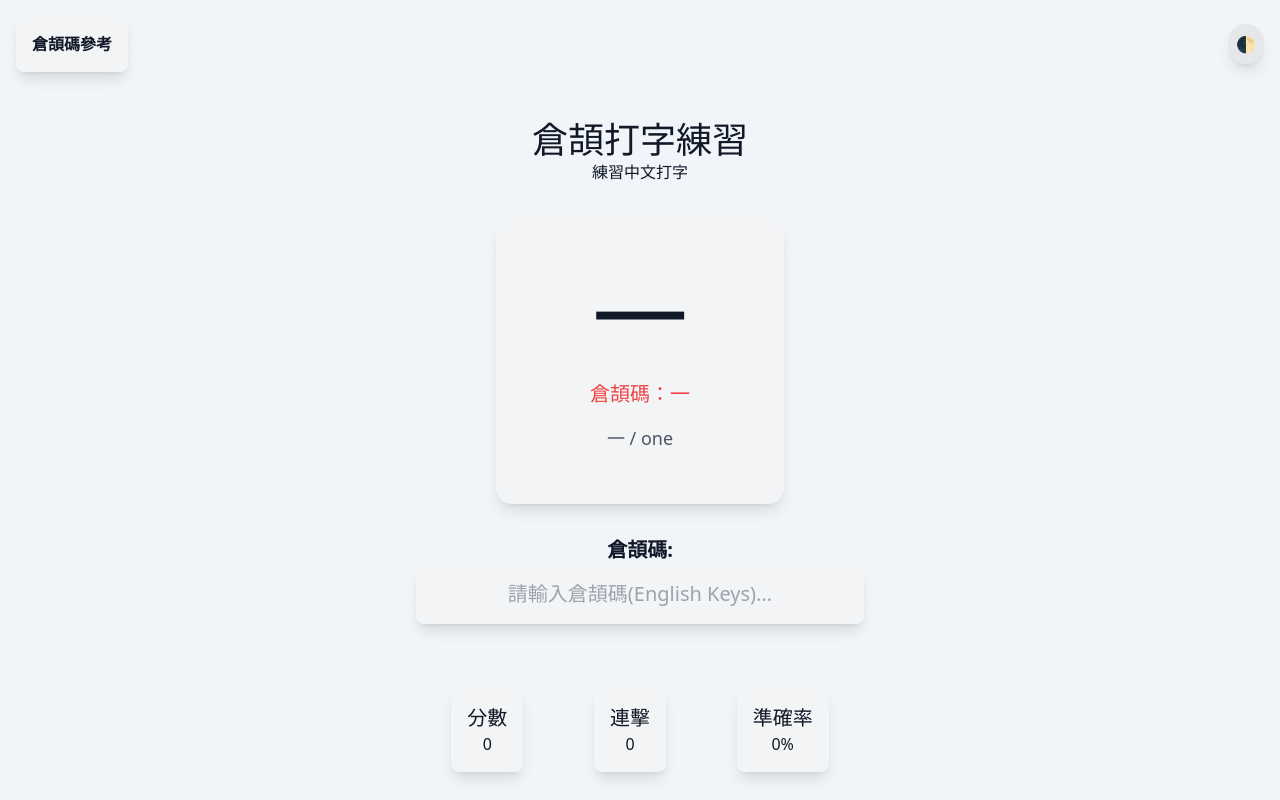
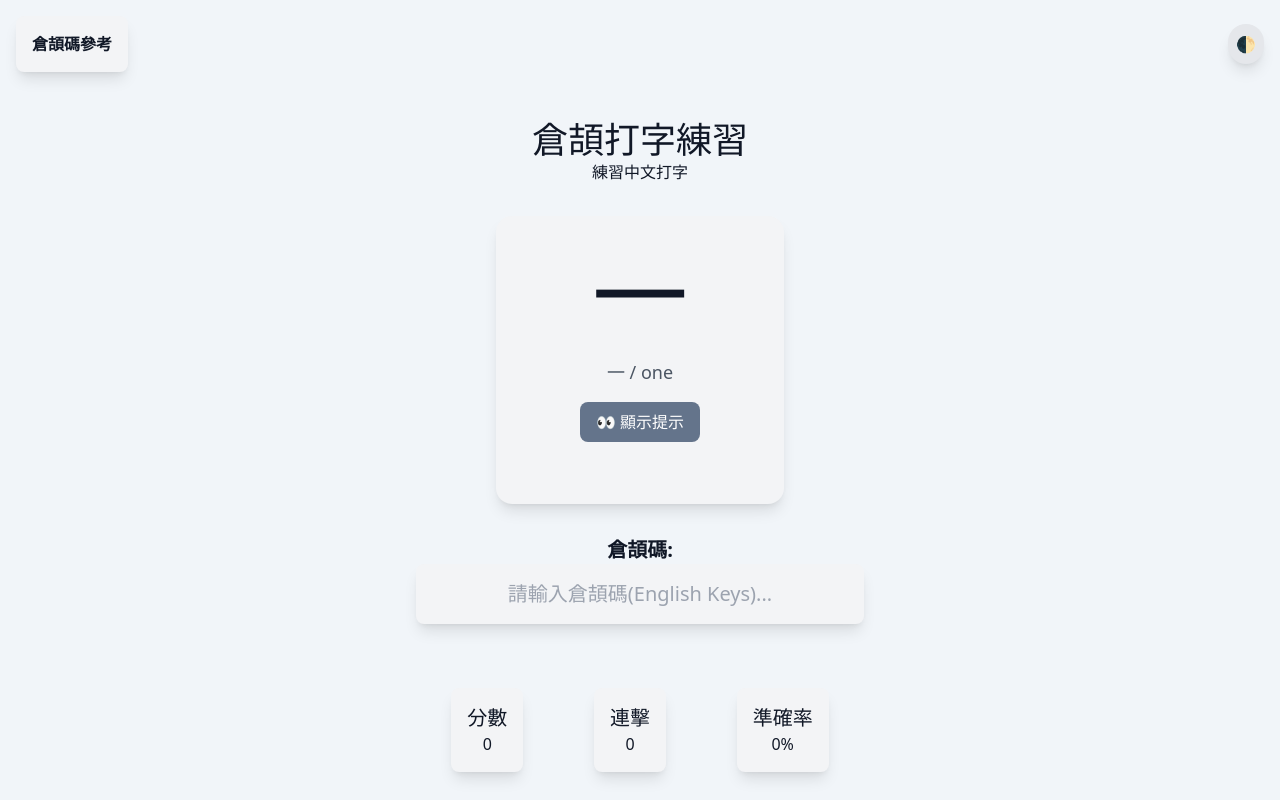
Before and after one commit to eugenieeeech/cangjie-practice, a React (Vite) app: page / in a window 1280 px wide. Built offline with nearby package versions, Linux system fonts and the light colour scheme.

Commit message:
feat: add toggle button to display character hints in CharacterDisplay component

```diff
--- a/src/components/CharacterDisplay.tsx
+++ b/src/components/CharacterDisplay.tsx
@@ -1,4 +1,4 @@
-import React from 'react';
+import React, { useState } from 'react';
 
 interface CharacterDisplayProps {
   character: {
@@ -8,12 +8,24 @@ interface CharacterDisplayProps {
   };
 }
 
-const CharacterDisplay: React.FC<CharacterDisplayProps> = ({ character }) => (
-  <div className="w-72 h-72 bg-gray-100 dark:bg-gray-800 rounded-2xl shadow-lg flex flex-col items-center justify-center p-8 transition-all">
-    <div className="text-8xl mb-4">{character.char}</div>
-    <div className="text-xl text-red-500 mb-4">倉頡碼：{character.hint}</div>
-    <div className="text-lg text-gray-600 dark:text-gray-400">{character.meaning}</div>
-  </div>
-);
+const CharacterDisplay: React.FC<CharacterDisplayProps> = ({ character }) => {
+  const [showHint, setShowHint] = useState(false);
+
+  return (
+    <div className="w-72 h-72 bg-gray-100 dark:bg-gray-800 rounded-2xl shadow-lg flex flex-col items-center justify-center p-8 transition-all">
+      <div className="text-8xl mb-4">{character.char}</div>
+      <div className="text-lg text-gray-600 dark:text-gray-400">{character.meaning}</div>
+      <button
+        className="mt-4 px-4 py-2 bg-slate-500 text-white rounded-lg flex items-center"
+        onClick={() => setShowHint(!showHint)}
+      >
+        {showHint ? '🙈 隱藏提示' : '👀 顯示提示'}
+      </button>
+      <div className="text-red-500 mt-2 h-8 transition-opacity duration-300">
+        {showHint ? `倉頡碼：${character.hint}` : '\u00A0'}
+      </div>
+    </div>
+  );
+};
 
 export default CharacterDisplay;
```
